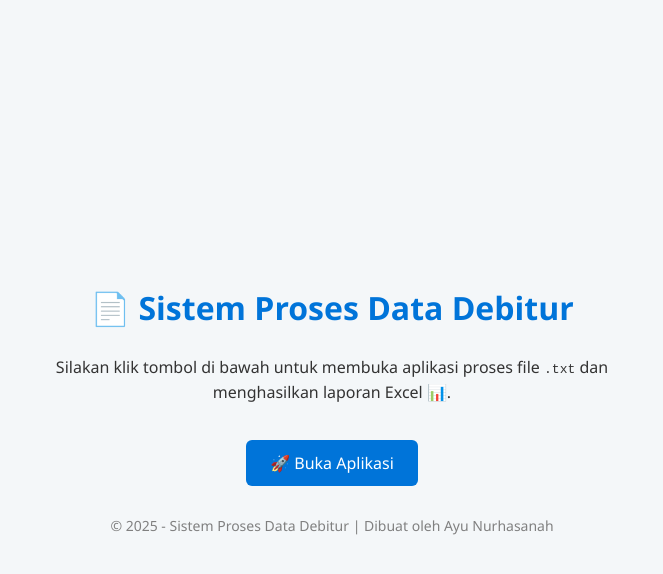
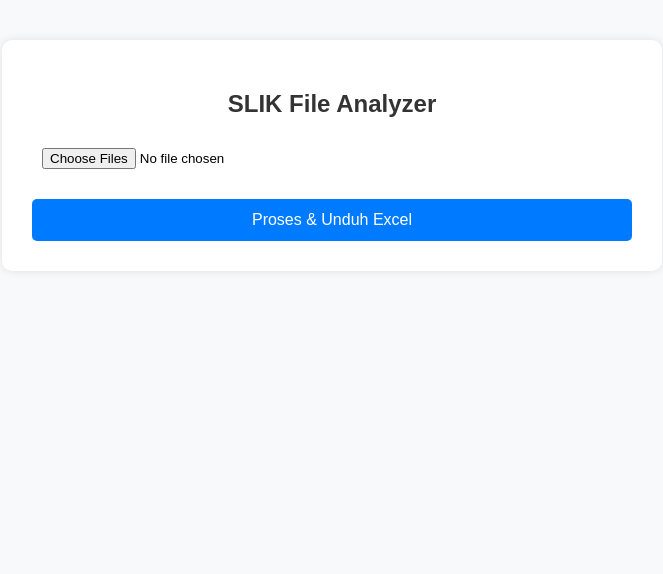
Before and after one commit to ayunh903/analisis_slik, a plain HTML site: page index.html in a window 1280 px wide. Shown: the whole page, without its empty margins (308-971 px from the left). Drawn offline with Linux system fonts and the light colour scheme.

Commit message:
Update index.html

```diff
--- a/index.html
+++ b/index.html
@@ -2,61 +2,99 @@
 <html lang="id">
 <head>
   <meta charset="UTF-8">
-    <title>Sistem Proses Data Debitur</title>
-    <meta name="viewport" content="width=device-width, initial-scale=1">
+  <meta name="viewport" content="width=device-width, initial-scale=1.0">
+  <title>SLIK Analyzer</title>
   <style>
-        html, body {
-            height: 100%;
+    body {
+      font-family: Arial, sans-serif;
       margin: 0;
-            font-family: "Segoe UI", Tahoma, Geneva, Verdana, sans-serif;
-            background-color: #f4f7f9;
-            display: flex;
-            justify-content: center;
-            align-items: center;
-            flex-direction: column;
+      padding: 40px;
+      background: #f8f9fa;
+    }
+    .container {
+      max-width: 600px;
+      margin: auto;
+      background: white;
+      padding: 30px;
+      border-radius: 10px;
+      box-shadow: 0 0 10px rgba(0,0,0,0.1);
+    }
+    h2 {
+      text-align: center;
+      color: #333;
+    }
+    input[type="file"] {
+      width: 100%;
+      padding: 10px;
+      margin-bottom: 20px;
+    }
+    button {
+      width: 100%;
+      padding: 12px;
+      background: #007bff;
+      color: white;
+      border: none;
+      border-radius: 5px;
+      font-size: 16px;
+      cursor: pointer;
+    }
+    button:hover {
+      background: #0056b3;
+    }
+    #result {
+      margin-top: 20px;
       text-align: center;
     }
-
-        h1 {
-            color: #0074D9;
-            margin-bottom: 10px;
-        }
-
-        p {
-            color: #333;
-            max-width: 600px;
-            line-height: 1.5;
-        }
-
-        a.button {
-            display: inline-block;
-            margin-top: 20px;
-            padding: 12px 24px;
-            background-color: #0074D9;
-            color: white;
-            text-decoration: none;
-            border-radius: 6px;
-            transition: background-color 0.3s ease;
-        }
-
-        a.button:hover {
-            background-color: #005fa3;
-        }
-
-        footer {
-            margin-top: 30px;
-            color: gray;
-            font-size: 14px;
+    .hidden {
+      display: none;
     }
   </style>
 </head>
 <body>
-    <h1>📄 Sistem Proses Data Debitur</h1>
-    <p>
-        Silakan klik tombol di bawah untuk membuka aplikasi proses file <code>.txt</code> dan menghasilkan laporan Excel 📊.
-    </p>
-    <a class="button" href="https://huggingface.co/spaces/ayunh98/analisis-slik" target="_blank">🚀 Buka Aplikasi</a>
+  <div class="container">
+    <h2>SLIK File Analyzer</h2>
+    <form id="uploadForm">
+      <input type="file" id="fileInput" name="files" multiple accept=".txt" required />
+      <button type="submit">Proses & Unduh Excel</button>
+    </form>
+    <div id="result" class="hidden">
+      <p>Proses selesai, file berhasil diunduh!</p>
+    </div>
+  </div>
 
-    <footer>© 2025 - Sistem Proses Data Debitur | Dibuat oleh Ayu Nurhasanah</footer>
+  <script>
+    const form = document.getElementById('uploadForm');
+    const result = document.getElementById('result');
+
+    form.addEventListener('submit', async (e) => {
+      e.preventDefault();
+      const formData = new FormData();
+      const files = document.getElementById('fileInput').files;
+
+      for (let i = 0; i < files.length; i++) {
+        formData.append('files', files[i]);
+      }
+
+      const response = await fetch('https://your-vercel-url.vercel.app/api/proses', {
+        method: 'POST',
+        body: formData
+      });
+
+      if (!response.ok) {
+        alert('Gagal memproses file. Pastikan format benar.');
+        return;
+      }
+
+      const blob = await response.blob();
+      const url = window.URL.createObjectURL(blob);
+      const a = document.createElement('a');
+      a.href = url;
+      a.download = 'hasil_slik.xlsx';
+      document.body.appendChild(a);
+      a.click();
+      a.remove();
+      result.classList.remove('hidden');
+    });
+  </script>
 </body>
 </html>
```
Lines whose indentation alone changed are shown as unchanged.
